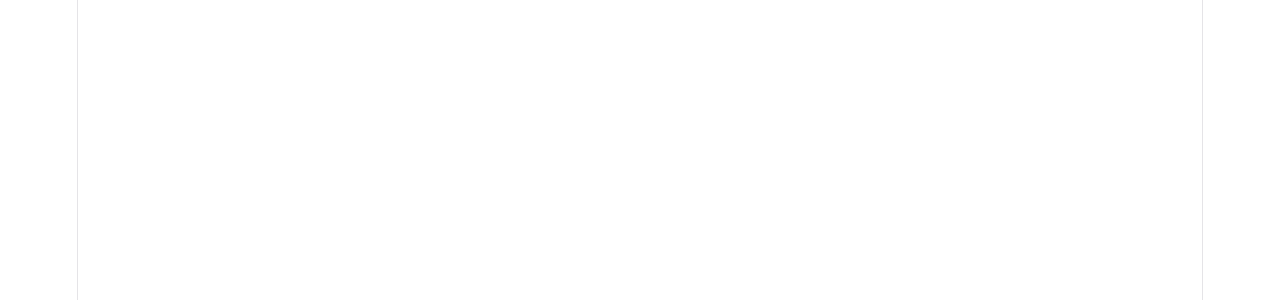
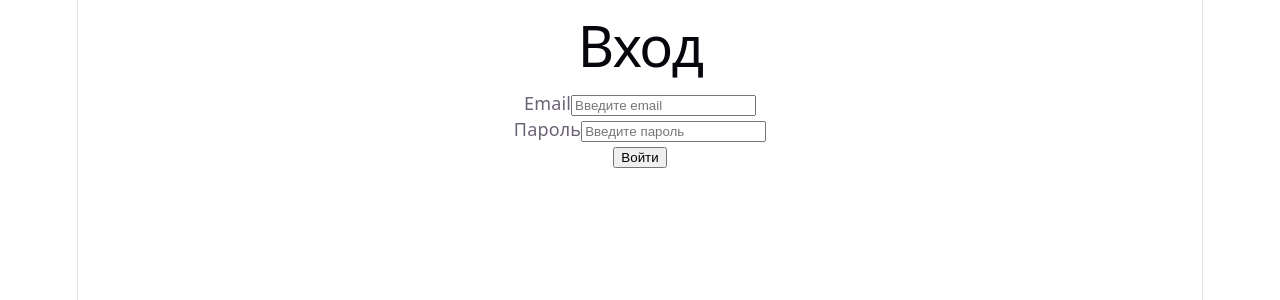
Before and after one commit to JuliShestakova/auto-service-platform-js, a React (Vite) app: page /login in a window 1280 px wide. Before the commit this address had no page. Shown: the top 300 px of the page. Built offline with nearby package versions, Linux system fonts and the light colour scheme.

Commit message:
Add login page

```diff
--- a/src/App.jsx
+++ b/src/App.jsx
@@ -1,11 +1,13 @@
 import { BrowserRouter, Routes, Route } from 'react-router-dom';
 import HomePage from './pages/HomePage';
+import LoginPage from './pages/LoginPage';
 
 function App() {
   return (
     <BrowserRouter>
       <Routes>
         <Route path="/" element={<HomePage />} />
+        <Route path="/login" element={<LoginPage />} />
       </Routes>
     </BrowserRouter>
   );
--- /dev/null
+++ b/src/pages/LoginPage.jsx
@@ -0,0 +1,59 @@
+import { useState } from 'react';
+
+function LoginPage() {
+  const [email, setEmail] = useState('');
+  const [password, setPassword] = useState('');
+
+  const handleSubmit = (event) => {
+    event.preventDefault();
+
+    console.log('Вход:', {
+      email,
+      password,
+    });
+  };
+
+  return (
+    <main>
+      <h1>Вход</h1>
+
+      <form onSubmit={handleSubmit}>
+        <div>
+          <label htmlFor="email">
+            Email
+          </label>
+
+          <input
+            id="email"
+            type="email"
+            value={email}
+            onChange={(event) => setEmail(event.target.value)}
+            placeholder="Введите email"
+            required
+          />
+        </div>
+
+        <div>
+          <label htmlFor="password">
+            Пароль
+          </label>
+
+          <input
+            id="password"
+            type="password"
+            value={password}
+            onChange={(event) => setPassword(event.target.value)}
+            placeholder="Введите пароль"
+            required
+          />
+        </div>
+
+        <button type="submit">
+          Войти
+        </button>
+      </form>
+    </main>
+  );
+}
+
+export default LoginPage;
```
